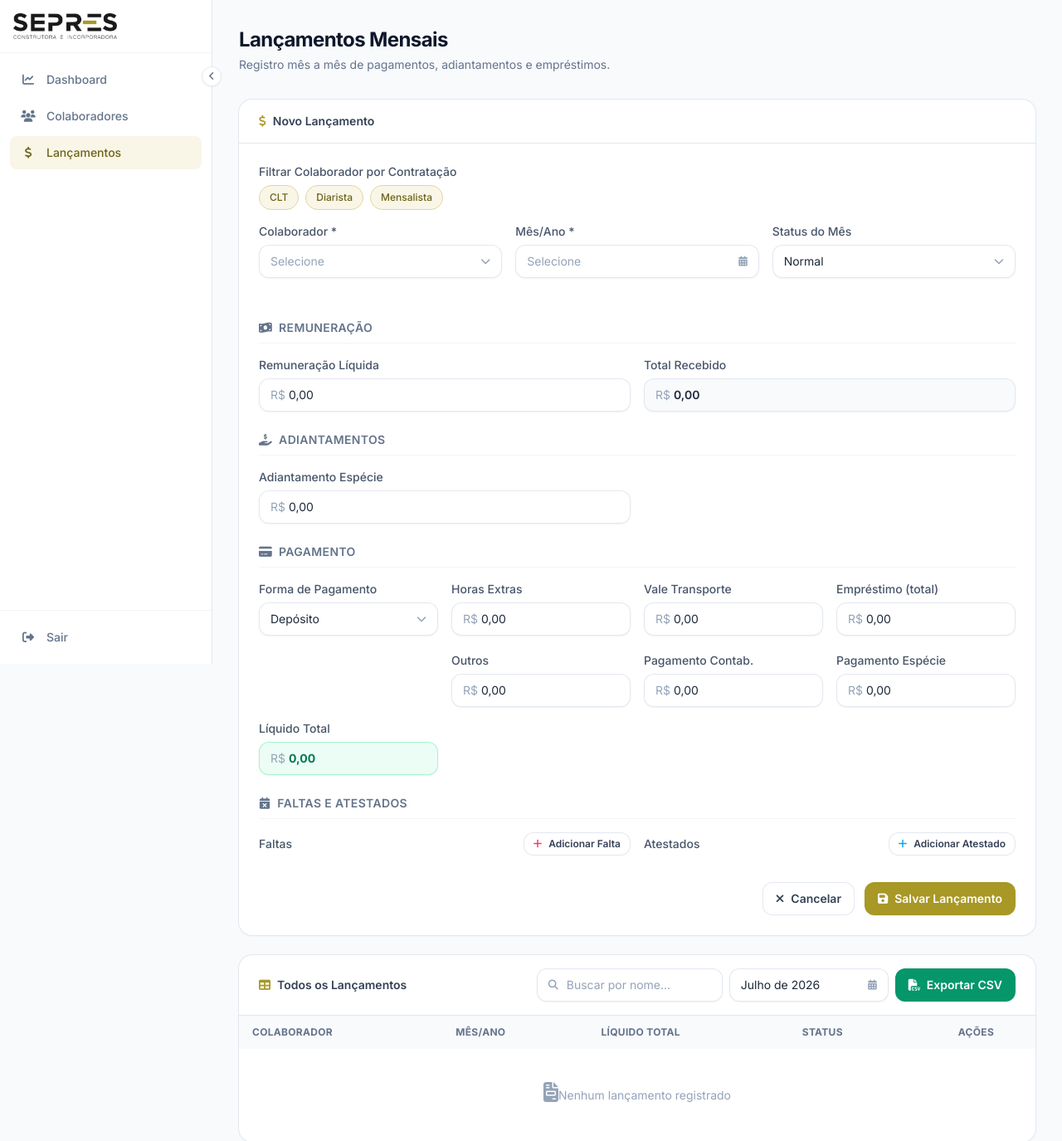
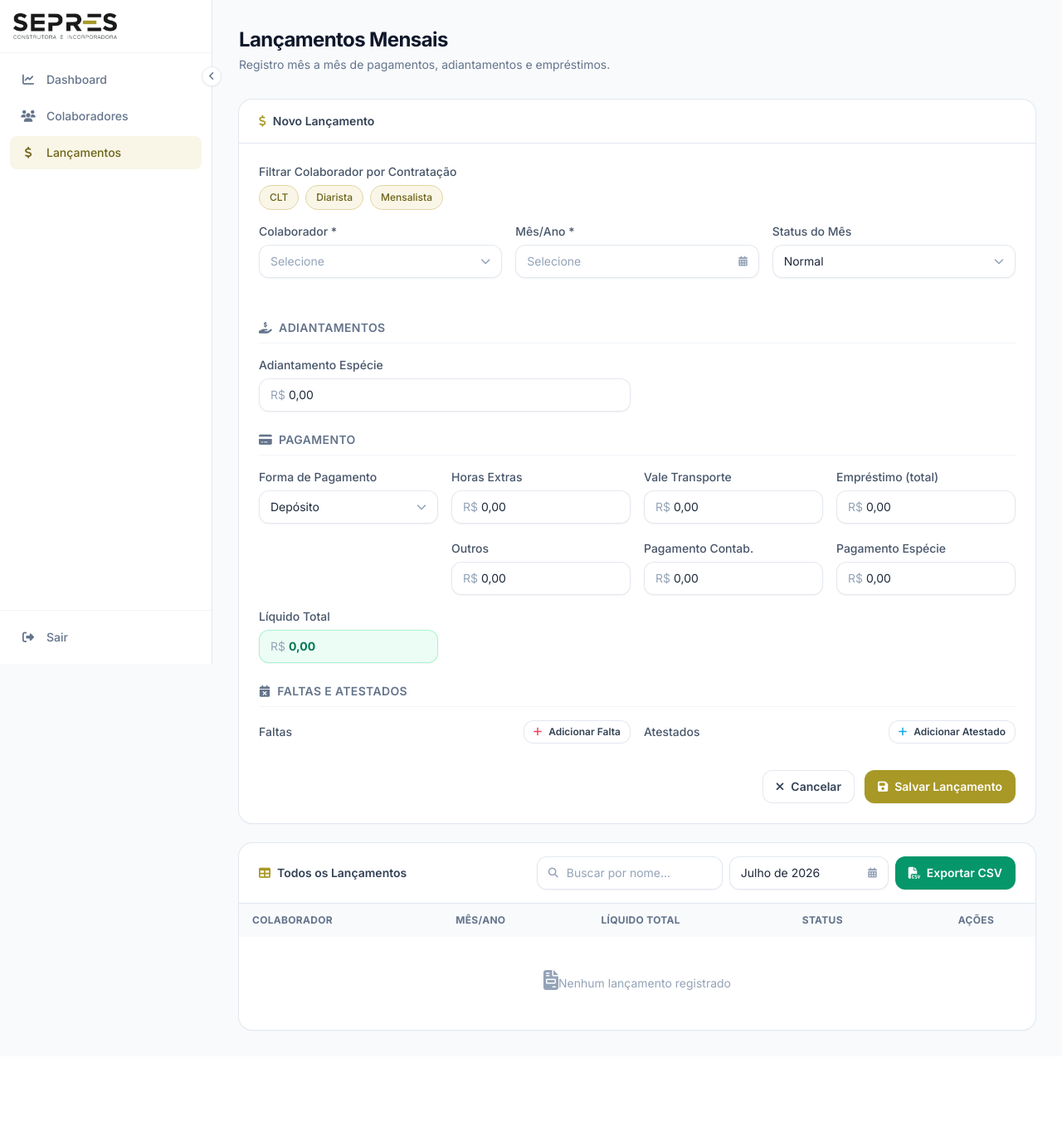
Before and after one commit to pedrocarneiro17/sepres, a Flask app: page /lancamentos in a window 1280 px wide. Shown: the top 1375 px of the page at 83% size. After the commit the page ends 1242 px from the top, so only its background shows below. Run offline with Flask 3, Linux system fonts and the light colour scheme; the visitor is signed in with stand-in values (Sample User, id 1); data that the repository does not hold is empty.

Commit message:
Remove secao Remuneracao e Total Recebido da tela de lancamento
Remuneracao Liquida e Total Recebido nao aparecem mais como campos na
tela — viram valores ocultos que continuam sendo calculados (do
cadastro, ou diaria x dias para Diarista) e entram direto na formula
do Liquido Total, junto com Premio, Pagamento Contab./Especie etc.

Como a remuneracao so era preenchida quando colaborador E mes ja
estavam selecionados, movi o preenchimento para
atualizarBadgeContratoLancamento(), que roda assim que o colaborador
e escolhido — senao o liquido ficaria sem o salario ate o mes ser
selecionado.

Co-Authored-By: Claude Sonnet 5 <noreply@anthropic.com>

```diff
--- a/static/js/main.js
+++ b/static/js/main.js
@@ -902,6 +902,15 @@ function atualizarBadgeContratoLancamento() {
     const ehDiarista = !!colaborador && colaborador.contratacao === 'Diarista';
     const divDiaria = document.getElementById('divDiaria');
     if (divDiaria) divDiaria.style.display = ehDiarista ? 'block' : 'none';
+    if (ehDiarista) setMoeda(document.getElementById('lancValorDiaria'), colaborador.valorDiaria || 0);
+
+    // Remuneração não tem mais campo próprio na tela — preenche o valor oculto assim
+    // que o colaborador é selecionado (Diarista usa diária × dias, calculado à parte).
+    if (colaborador && !ehDiarista) {
+        setMoeda(document.getElementById('lancRemuneracao'), colaborador.remuneracao || 0);
+    } else if (!colaborador) {
+        setMoeda(document.getElementById('lancRemuneracao'), 0);
+    }
 
     // Prêmio existe para CLT e Mensalista — só Diarista não tem. Preenche assim que
     // o colaborador é selecionado, com o valor atual do cadastro. Para CLT, o campo
@@ -924,7 +933,6 @@ function atualizarBadgeContratoLancamento() {
             setMoeda(document.getElementById('lancAdiantamentoContab'), 0);
         }
     }
-    if (ehDiarista) setMoeda(document.getElementById('lancValorDiaria'), colaborador.valorDiaria || 0);
 
     // Adiantamento do cadastro: preenche assim que o colaborador é selecionado,
     // sem depender de o mês já estar escolhido (editarLancamento sobrescreve
--- a/templates/lancamentos.html
+++ b/templates/lancamentos.html
@@ -94,17 +94,11 @@
                                 </div>
                             </div>
 
-                            <h6 class="section-title"><i class="fas fa-money-bill-wave"></i> Remuneração</h6>
-                            <div class="grid grid-cols-1 gap-4 md:grid-cols-2">
-                                <div>
-                                    <label class="label">Remuneração Líquida</label>
-                                    <div class="relative"><span class="money-prefix">R$</span><input type="text" inputmode="decimal" class="input money calc-field pl-9" id="lancRemuneracao" value="0,00"></div>
-                                </div>
-                                <div>
-                                    <label class="label">Total Recebido</label>
-                                    <div class="relative"><span class="money-prefix">R$</span><input type="text" class="input money pl-9 bg-slate-50 font-semibold" id="lancTotalRecebido" value="0,00" readonly></div>
-                                </div>
-                            </div>
+                            <!-- Remuneração e Total Recebido não têm mais campo próprio na tela: o valor
+                                 vem do cadastro (ou da diária × dias, para Diarista) e entra direto no
+                                 cálculo do Líquido Total através destes campos ocultos. -->
+                            <input type="hidden" id="lancRemuneracao" value="0,00">
+                            <input type="hidden" id="lancTotalRecebido" value="0,00">
 
                             <!-- EVA: aparece apenas quando o colaborador é CLT. -->
                             <div id="divEva" style="display: none;">
```
